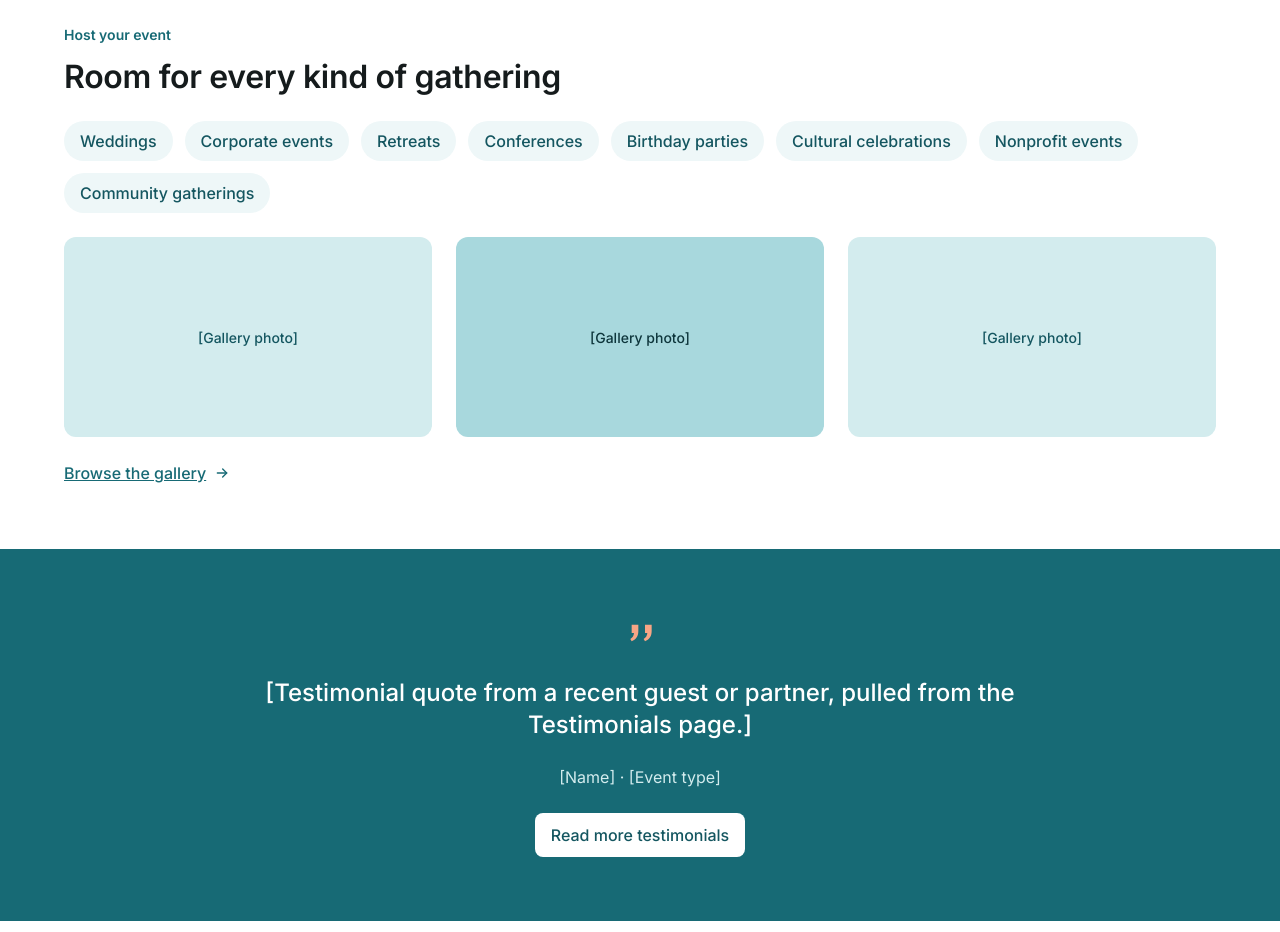
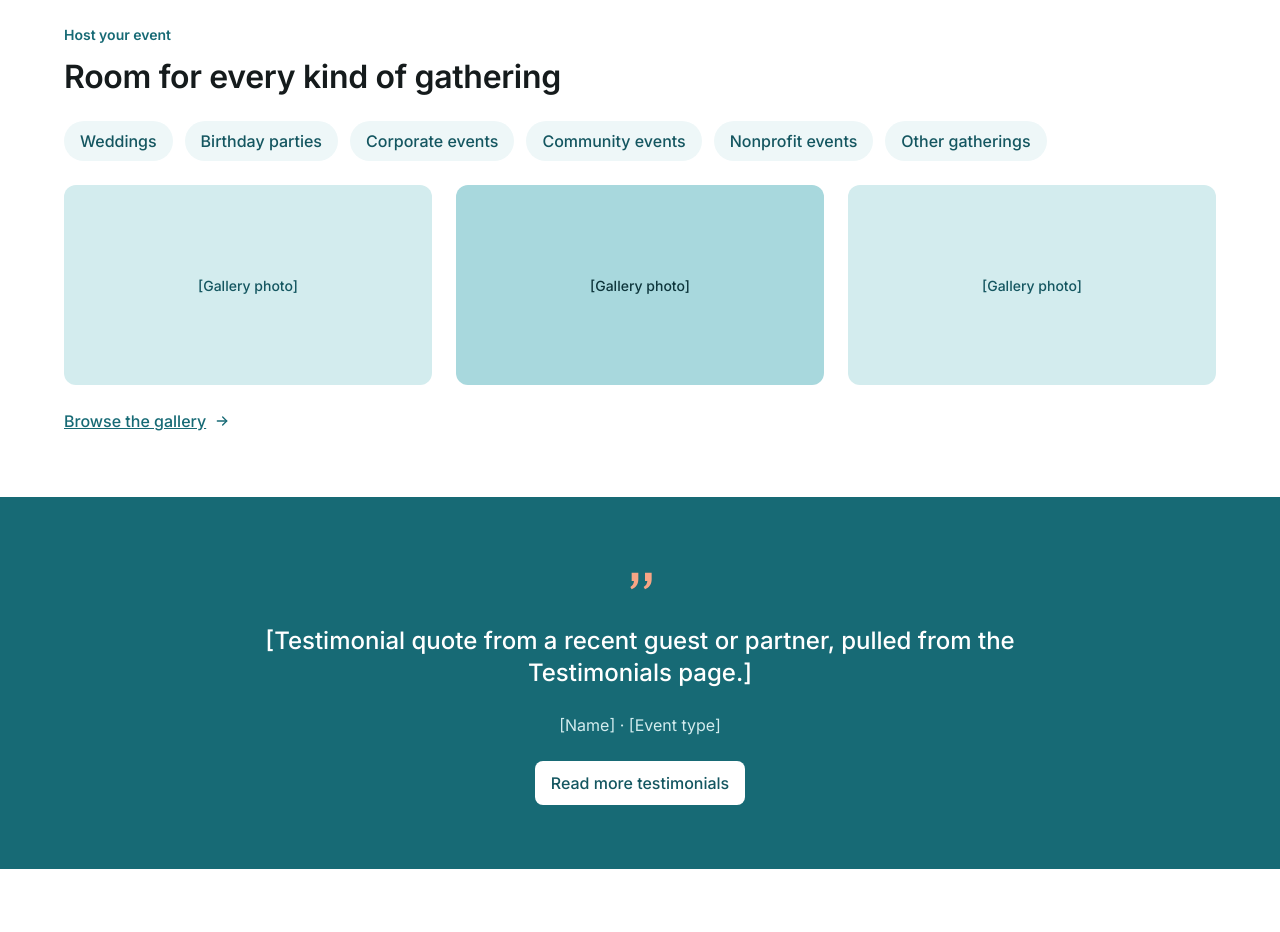
Before and after one commit to Caitxys/wellspring-on-main, an Astro site: page / in a window 1280 px wide. Shown: the part 1860-2792 px from the top of the page. Built offline with nearby package versions, Linux system fonts and the light colour scheme; Astro itself is replaced by a stand-in of ours.

Commit message:
Share one event type list between home and rental pages
Move the event types into src/lib/event-types.ts so the home page and
the Rental options page show the same six types, matching the Events
group's event.e_type values. Update docs/SITE-DATA-MAP.md to match.

Co-Authored-By: Claude Opus 5.5 <noreply@anthropic.com>

```diff
--- /dev/null
+++ b/src/lib/event-types.ts
@@ -0,0 +1,13 @@
+// The event types the site advertises, shown on the home page and the
+// Rental options page. They match the Events group's allowed values for
+// event.e_type, in the same order, with friendly labels:
+//   wedding, birthday party, corporate, community, non-profit, other
+// When the two databases are joined, read this list from there instead.
+export const eventTypes = [
+  'Weddings',
+  'Birthday parties',
+  'Corporate events',
+  'Community events',
+  'Nonprofit events',
+  'Other gatherings',
+];
--- a/src/pages/event-rentals.astro
+++ b/src/pages/event-rentals.astro
@@ -8,13 +8,12 @@
 import Layout from '../layouts/Layout.astro';
 import PageHero from '../components/PageHero.astro';
 import DbSlot from '../components/DbSlot.astro';
+import { eventTypes } from '../lib/event-types';
 
 const SITE = 'https://www.wellspringonmain.org';
 
 const amenities = ['[Amenity]', '[Amenity]', '[Amenity]', '[Amenity]', '[Amenity]', '[Amenity]'];
 
-// The Events group's allowed event types (event.e_type), shown with friendly labels.
-const eventTypes = ['Weddings', 'Birthday parties', 'Corporate events', 'Community events', 'Nonprofit events', 'Other gatherings'];
 ---
 
 <Layout title="Rental options · Wellspring on Main">
--- a/src/pages/index.astro
+++ b/src/pages/index.astro
@@ -1,18 +1,9 @@
 ---
 import Layout from '../layouts/Layout.astro';
+import { eventTypes } from '../lib/event-types';
 
 const SITE = 'https://www.wellspringonmain.org';
 
-const eventTypes = [
-  'Weddings',
-  'Corporate events',
-  'Retreats',
-  'Conferences',
-  'Birthday parties',
-  'Cultural celebrations',
-  'Nonprofit events',
-  'Community gatherings',
-];
 ---
 
 <Layout title="Wellspring on Main — Home">
```
Also changed, not shown: docs/SITE-DATA-MAP.md (+2 -2 lines).
